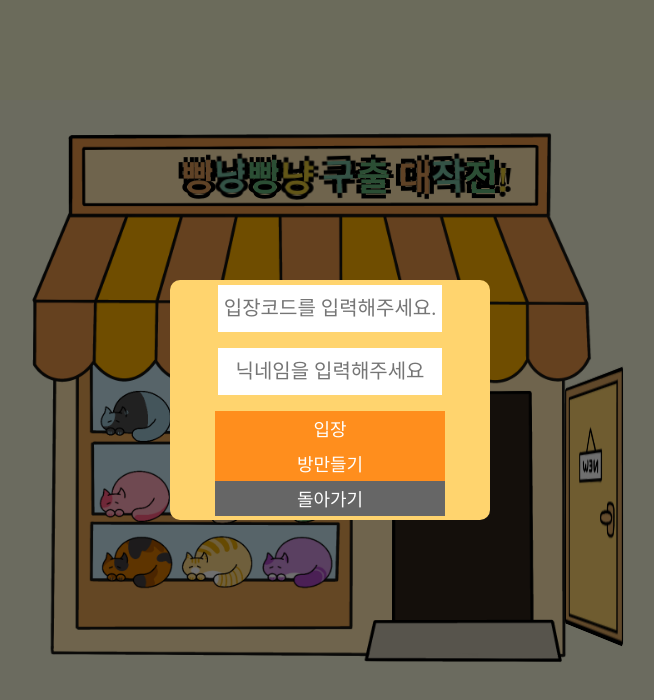
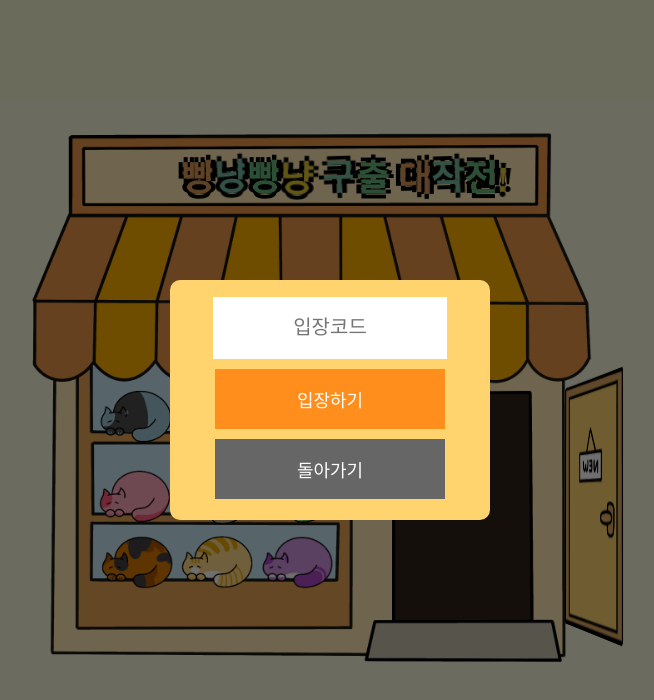
Before and after one commit to paldal-idol/BbangNyang, a React app in the folder client/: page / in a window 1280 px wide. Both pictures are taken after a click on the element 804 px from the left and 505 px from the top of the page. Shown: the top 700 px of the page, without its empty margins (310-964 px from the left). Built offline with nearby package versions, Linux system fonts and the light colour scheme; a web font is replaced by a local one.

Commit message:
feat : change modal ui

```diff
--- a/client/src/components/molecules/EntryCodeModal.tsx
+++ b/client/src/components/molecules/EntryCodeModal.tsx
@@ -24,22 +24,23 @@ const Content = styled.div`
 `;
 
 const CodeInput = styled.input`
-  width: 220px;
-  height: 45px;
+  width: 230px;
+  height: 60px;
   font-size: 20px;
   text-align: center;
-  margin-bottom: 16px;
+  margin-bottom: 5px;
   border: 0px solid black;
 `;
 
 const Button = styled.button<buttonProps>`
   width: 230px;
-  height: 35px;
+  height: 60px;
   font-size: 18px;
   color: white;
   background-color: ${(props) => props.backgroundColor};
   cursor: pointer;
   border: 0px;
+  margin: 5px;
 `;
 
 const ENDPOINT = 'localhost:8000';
@@ -55,6 +56,7 @@ const EntryCodeModal: React.FC = () => {
     // TODO : 올바른 입장 코드인지 확인하는 코드 작성
     // TODO : 방장 채팅 오류 -> 소켓 문제인 것 같습니다
     // TODO : 입장시에 닉네임 중복 체크 OR 랜덤 닉네임 생성, 중복되면 채팅 오류
+    // setUser('test..');
     closeModal();
     history.push(`/waiting`);
   };
@@ -72,21 +74,22 @@ const EntryCodeModal: React.FC = () => {
     <Modal>
       <Content>
         <CodeInput
-          placeholder="입장코드를 입력해주세요."
+          placeholder="입장코드"
           onChange={(event) => {
             setRoom(event.target.value);
+            setUser('test..');
           }}
         />
-        <CodeInput
+        {/* <CodeInput
           placeholder="닉네임을 입력해주세요"
           onChange={(event) => {
             setUser(event.target.value);
           }}
-        ></CodeInput>
+        ></CodeInput> */}
         <Button backgroundColor={color.button.orange} onClick={codeHandler}>
-          입장
+          입장하기
         </Button>
-        <Button
+        {/* <Button
           backgroundColor={color.button.orange}
           onClick={() => {
             if (!user) {
@@ -100,7 +103,7 @@ const EntryCodeModal: React.FC = () => {
           }}
         >
           방만들기
-        </Button>
+        </Button> */}
         <Button backgroundColor={color.button.darkGray} onClick={closeModal}>
           돌아가기
         </Button>
```
